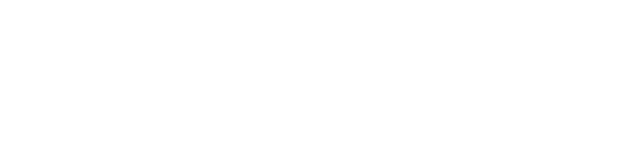
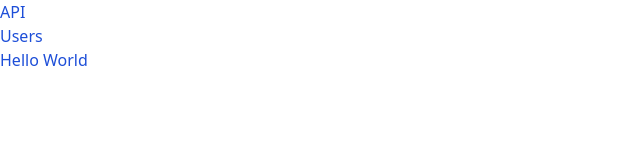
Before and after one commit to yassansplus/ReactIsHell, a website with bundled scripts: page src/index.html in a window 1280 px wide. Shown: the whole page, without its empty margins (0-640 px from the left). Built offline with nearby package versions, Linux system fonts and the light colour scheme.

Commit message:
:sparkles: Fake router

```diff
--- a/src/index.html
+++ b/src/index.html
@@ -2,10 +2,34 @@
 <html lang="en">
     <head>
         <meta charset="UTF-8" />
-        <title>Title</title>
+        <title>Mini-react</title>
+        <link
+            href="https://unpkg.com/tailwindcss@^2/dist/tailwind.min.css"
+            rel="stylesheet"
+        />
     </head>
-    <body>
+    <body class="container mx-auto">
         <div id="root"></div>
+
+        <nav class="text-blue-700">
+            <ul>
+                <li>
+                    <a href="javascript:history.pushState(null,null, '/api')"
+                        >API</a
+                    >
+                </li>
+                <li>
+                    <a href="javascript:history.pushState(null,null, '/users')"
+                        >Users</a
+                    >
+                </li>
+                <li>
+                    <a href="javascript:history.pushState(null,null, '/hello')"
+                        >Hello World</a
+                    >
+                </li>
+            </ul>
+        </nav>
     </body>
 
     <script type="module" src="./StringInterpolate.js"></script>
```
